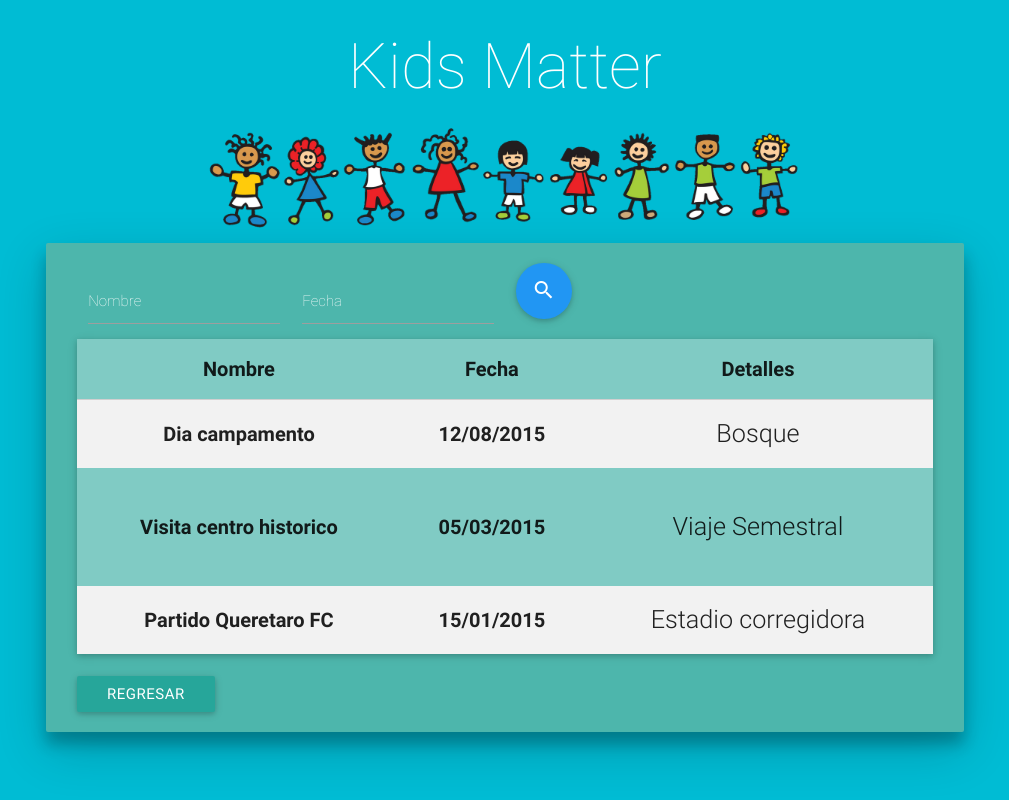
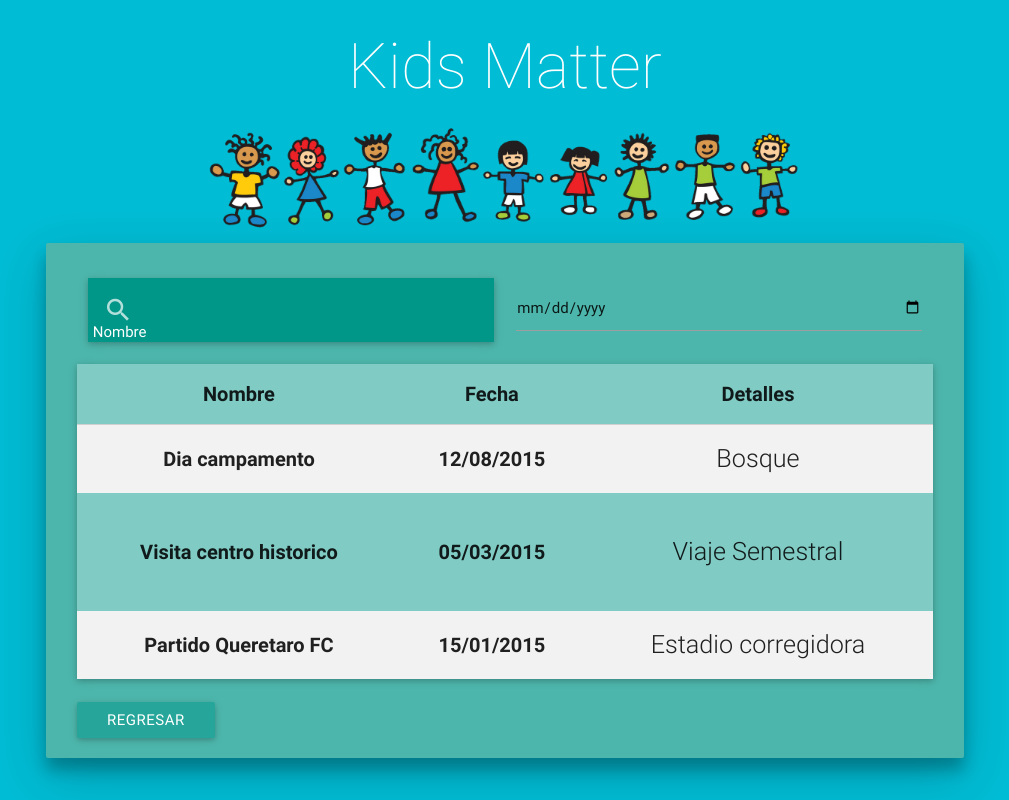
Before and after one commit to EduardoVaca/KidsMatter, a PHP site: page /ConsultaActividades.html in a window 1280 px wide. Shown: the whole page, without its empty margins (135-1144 px from the left). Run offline with PHP 8.4, Linux system fonts and the light colour scheme; some libraries are stand-ins or nearby versions.

Commit message:
agregado de navbar

```diff
--- a/ConsultaActividades.html
+++ b/ConsultaActividades.html
@@ -17,16 +17,41 @@
         <div class="content-wrapper">
             <div class="row card-panel teal lighten-2 z-depth-3">
                 <div class="col s12">
+
+
+                    <!--
                     <div class="input-field col s3">
                         <input id="nombreActividad" type="text" class="validate white-text thin labelRegister">
                         <label for="nombreInstitucion" class="white-text thin labelRegister">Nombre</label>
                     </div>
+
                     <div class="input-field col s3">
                         <input id="nombreActividad" type="text" class="validate white-text thin labelRegister">
                         <label for="nombreInstitucion" class="white-text thin labelRegister">Fecha</label>
                   </div>
+
                     <div class="col s2">
-                        <a class="btn-floating btn-large waves-effect waves-light blue z-depth-1"><i class="material-icons large">search</i></a>
+                        <a class="btn-floating btn-large waves-effect waves-light blue z-depth-1"><i class="material-icons">search</i></a>
+                    </div>
+                    -->
+
+                    <div class="input-field col s6">
+                         <nav>
+                            <div class="nav-wrapper teal">
+                              <form>
+                                <div class="input-field">
+                                <label for="search"><p class="busqueda-actividades">Nombre</p></label>
+                                  <input id="search" type="search" required>
+                                  <label for="search" ><i class="material-icons left">search </i></label>
+                                </div>
+                              </form>
+                            </div>
+                          </nav>
+                        <br>
+                    </div>
+                    <br>
+                    <div class="col s6">
+                        <input type="date" class="datepicker">
                     </div>
 
                 </div>
@@ -69,6 +94,13 @@
     </div>
 <!-- busqueda fecha y nombre -->
     <!--Import jQuery before materialize.js-->
+
+    <script>
+    $('.datepicker').pickadate({
+    selectMonths: true, // Creates a dropdown to control month
+    selectYears: 15 // Creates a dropdown of 15 years to control year
+  });
+    </script>
     <script type="text/javascript" src="https://code.jquery.com/jquery-2.1.1.min.js"></script>
     <script type="text/javascript" src="js/materialize.min.js"></script>
 </body>
--- a/css/style.css
+++ b/css/style.css
@@ -39,3 +39,8 @@ body, html
     font-weight:900;
     font-size: 20px;
 }
+
+.busqueda-actividades{
+    color: white;
+    margin: 1.5rem 0.3rem;
+}
```
